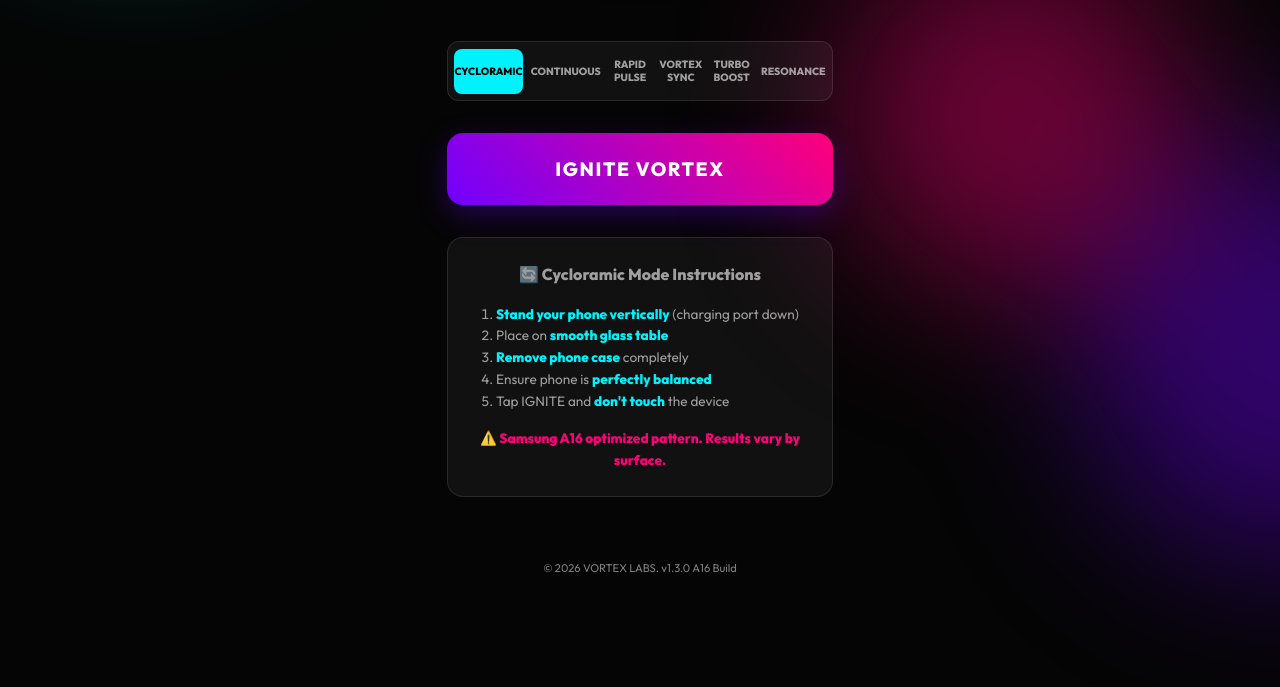
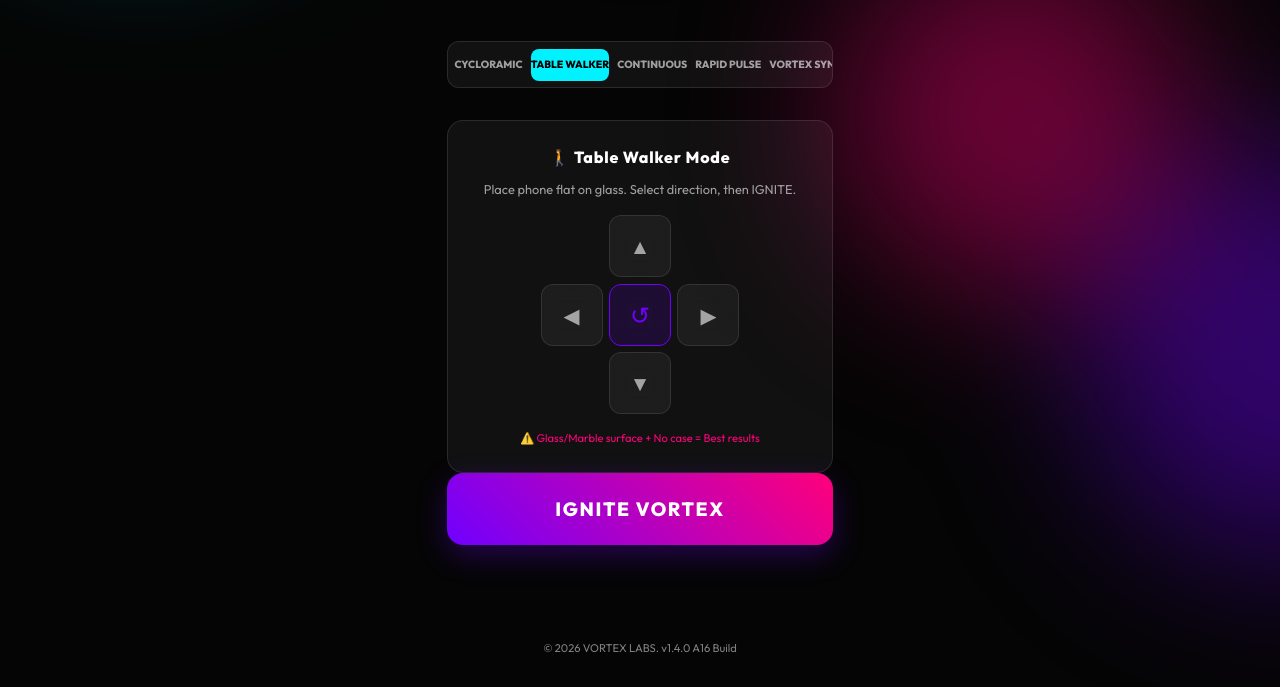
Before and after one commit to idusha-manaka/VORTEX, a website: page index.html in a window 1280 px wide. Shown: the part 451-1138 px from the top of the page. Before the commit the page ends 1058 px from the top, so only its background shows below. Drawn offline with Linux system fonts and the light colour scheme.

Commit message:
Update v1.4.0: Table Walker mode with D-Pad direction controls

```diff
--- a/index.html
+++ b/index.html
@@ -26,7 +26,7 @@
 
     <main class="container">
         <header>
-            <div class="version-badge">v1.3.0 - A16 OPTIMIZED</div>
+            <div class="version-badge">v1.4.0 - A16 OPTIMIZED</div>
             <h1 class="logo">VORTEX</h1>
             <p class="subtitle">Precision Rotation Control</p>
         </header>
@@ -43,7 +43,8 @@
 
         <section class="controls">
             <div class="mode-selector">
-                <button class="mode-btn active" data-mode="cycloramic">CYCLORAMIC</button>
+                <button class="mode-btn" data-mode="cycloramic">CYCLORAMIC</button>
+                <button class="mode-btn active" data-mode="walker">TABLE WALKER</button>
                 <button class="mode-btn" data-mode="continuous">CONTINUOUS</button>
                 <button class="mode-btn" data-mode="pulse">RAPID PULSE</button>
                 <button class="mode-btn" data-mode="vortex">VORTEX SYNC</button>
@@ -51,14 +52,28 @@
                 <button class="mode-btn" data-mode="resonance">RESONANCE</button>
             </div>
 
-            <div class="action-area">
-                <button id="mainToggle" class="main-trigger">
-                    <span class="btn-text">IGNITE VORTEX</span>
-                    <div class="btn-ripple"></div>
-                </button>
+            <!-- TABLE WALKER Direction Pad -->
+            <div class="info-card walker-panel" style="display:block;">
+                <h3>🚶 Table Walker Mode</h3>
+                <p style="margin-bottom:1rem; font-size:0.8rem; color:var(--text-dim);">Place phone flat on glass. Select direction, then IGNITE.</p>
+                <div class="dpad">
+                    <div class="dpad-row">
+                        <button class="dpad-btn" id="dpad-up">▲</button>
+                    </div>
+                    <div class="dpad-row">
+                        <button class="dpad-btn" id="dpad-left">◀</button>
+                        <button class="dpad-btn dpad-center" id="dpad-spin">↺</button>
+                        <button class="dpad-btn" id="dpad-right">▶</button>
+                    </div>
+                    <div class="dpad-row">
+                        <button class="dpad-btn" id="dpad-down">▼</button>
+                    </div>
+                </div>
+                <p class="warning" style="color:var(--accent); font-size:0.7rem; margin-top:1rem;">⚠️ Glass/Marble surface + No case = Best results</p>
             </div>
 
-            <div class="info-card cycloramic-instructions">
+            <!-- CYCLORAMIC Instructions -->
+            <div class="info-card cycloramic-instructions" style="display:none;">
                 <h3>🔄 Cycloramic Mode Instructions</h3>
                 <ol style="text-align: left; margin: 1rem 0; padding-left: 1.5rem;">
                     <li><strong>Stand your phone vertically</strong> (charging port down)</li>
@@ -70,14 +85,22 @@
                 <p class="warning" style="color: var(--accent); font-weight: bold;">⚠️ Samsung A16 optimized pattern. Results vary by surface.</p>
             </div>
 
-            <div class="info-card general-instructions" style="display: none;">
+            <!-- General Instructions -->
+            <div class="info-card general-instructions" style="display:none;">
                 <p>Place your device on a <strong>smooth, flat surface</strong> (like glass) for optimal vibration results.</p>
+            </div>
+
+            <div class="action-area">
+                <button id="mainToggle" class="main-trigger">
+                    <span class="btn-text">IGNITE VORTEX</span>
+                    <div class="btn-ripple"></div>
+                </button>
             </div>
         </section>
     </main>
 
     <footer class="footer">
-        <p>&copy; 2026 VORTEX LABS. v1.3.0 A16 Build</p>
+        <p>&copy; 2026 VORTEX LABS. v1.4.0 A16 Build</p>
     </footer>
 
     <script src="script.js"></script>
--- a/script.js
+++ b/script.js
@@ -20,33 +20,84 @@ document.addEventListener('DOMContentLoaded', () => {
     }
 
     let isActive = false;
-    let currentMode = 'cycloramic';
+    let currentMode = 'walker';
+    let walkerDirection = 'forward'; // default walker direction
     let vibrationInterval = null;
 
+    // ─── TABLE WALKER PATTERNS ───────────────────────────────────────────────
+    // Asymmetric bursts: Heavy-side vibration pushes phone in opposite direction.
+    // Pattern = [vibrate_ms, pause_ms, ...]
+    const walkerPatterns = {
+        // Forward: stronger burst at start → momentum pushes phone forward
+        forward:  [200, 20, 200, 20, 200, 20, 80, 80, 80, 80],
+        // Backward: long pause first then burst → phone slides back
+        backward: [80, 80, 80, 80, 200, 20, 200, 20, 200, 20],
+        // Left: escalating short bursts biased asymmetrically
+        left:     [300, 10, 50, 100, 300, 10, 50, 100, 300, 10],
+        // Right: mirror of left
+        right:    [50, 100, 300, 10, 50, 100, 300, 10, 50, 100],
+        // Spin: alternating heavy/light to create rotational torque
+        spin:     [200, 30, 80, 30, 200, 30, 80, 30, 200, 30, 80, 30],
+    };
+
     const patterns = {
+        // Walker uses walkerPatterns, so just a placeholder here
+        walker: walkerPatterns.forward,
+
         // CYCLORAMIC MODE - Samsung A16 Optimized for Standing Rotation
         cycloramic: [
-            // Asymmetric bursts to create directional momentum
-            150, 50,  // Strong push
-            100, 30,  // Medium push
-            150, 50,  // Strong push
-            80, 30,   // Light push
-            150, 50,  // Strong push
-            100, 30,  // Medium push
-            150, 50,  // Strong push
-            80, 30,   // Light push
-            // Repeat pattern for continuous rotation
             150, 50, 100, 30, 150, 50, 80, 30,
-            150, 50, 100, 30, 150, 50, 80, 30
+            150, 50, 100, 30, 150, 50, 80, 30,
+            150, 50, 100, 30, 150, 50, 80, 30,
+            150, 50, 100, 30, 150, 50, 80, 30,
         ],
-        continuous: [1000], // Loop this every second
-        pulse: [100, 50, 100, 50, 100, 50, 100, 50],
-        vortex: [200, 100, 150, 80, 100, 50, 50, 30, 20, 10, 50, 100],
-        turbo: [500, 100, 10, 10, 10, 10, 500, 100, 10, 10, 10, 10],
-        resonance: [50, 50, 100, 100, 150, 150, 200, 200, 150, 150, 100, 100, 50, 50]
+        continuous: [1000],
+        pulse:      [100, 50, 100, 50, 100, 50, 100, 50],
+        vortex:     [200, 100, 150, 80, 100, 50, 50, 30, 20, 10, 50, 100],
+        turbo:      [500, 100, 10, 10, 10, 10, 500, 100, 10, 10, 10, 10],
+        resonance:  [50, 50, 100, 100, 150, 150, 200, 200, 150, 150, 100, 100, 50, 50],
     };
 
-    // Mode Selection Logic
+    // ─── D-PAD CONTROLS ──────────────────────────────────────────────────────
+    const dpadBtns = {
+        up:    document.getElementById('dpad-up'),
+        down:  document.getElementById('dpad-down'),
+        left:  document.getElementById('dpad-left'),
+        right: document.getElementById('dpad-right'),
+        spin:  document.getElementById('dpad-spin'),
+    };
+
+    const directionMap = {
+        up:    'forward',
+        down:  'backward',
+        left:  'left',
+        right: 'right',
+        spin:  'spin',
+    };
+
+    Object.entries(dpadBtns).forEach(([key, btn]) => {
+        if (!btn) return;
+        btn.addEventListener('click', () => {
+            // Highlight selected direction
+            Object.values(dpadBtns).forEach(b => b && b.classList.remove('dpad-active'));
+            btn.classList.add('dpad-active');
+
+            walkerDirection = directionMap[key];
+            patterns.walker = walkerPatterns[walkerDirection];
+
+            // If already running, restart with new pattern
+            if (isActive) {
+                navigator.vibrate(0);
+                clearInterval(vibrationInterval);
+                setTimeout(() => {
+                    executeVibration();
+                    vibrationInterval = setInterval(executeVibration, 1200);
+                }, 100);
+            }
+        });
+    });
+
+    // ─── MODE SELECTION ───────────────────────────────────────────────────────
     modeButtons.forEach(btn => {
         btn.addEventListener('click', () => {
             if (isActive) stopVibration();
@@ -55,27 +106,17 @@ document.addEventListener('DOMContentLoaded', () => {
             btn.classList.add('active');
             currentMode = btn.dataset.mode;
 
-            // Toggle instruction cards
-            const cycloInstructions = document.querySelector('.cycloramic-instructions');
-            const generalInstructions = document.querySelector('.general-instructions');
-
-            if (currentMode === 'cycloramic') {
-                cycloInstructions.style.display = 'block';
-                generalInstructions.style.display = 'none';
-            } else {
-                cycloInstructions.style.display = 'none';
-                generalInstructions.style.display = 'block';
-            }
+            // Show/hide instruction cards
+            document.querySelector('.walker-panel').style.display          = currentMode === 'walker'     ? 'block' : 'none';
+            document.querySelector('.cycloramic-instructions').style.display = currentMode === 'cycloramic' ? 'block' : 'none';
+            document.querySelector('.general-instructions').style.display    = !['walker','cycloramic'].includes(currentMode) ? 'block' : 'none';
         });
     });
 
-    // Main Toggle Logic
+    // ─── MAIN TOGGLE ─────────────────────────────────────────────────────────
     mainToggle.addEventListener('click', () => {
-        if (!isActive) {
-            startVibration();
-        } else {
-            stopVibration();
-        }
+        if (!isActive) startVibration();
+        else stopVibration();
     });
 
     function startVibration() {
@@ -92,9 +133,11 @@ document.addEventListener('DOMContentLoaded', () => {
 
         executeVibration();
 
-        // Loop for all patterns - Cycloramic needs faster repeat
-        const loopInterval = currentMode === 'cycloramic' ? 1500 :
-                            currentMode === 'continuous' ? 1000 : 2000;
+        const loopInterval =
+            currentMode === 'walker'     ? 1200 :
+            currentMode === 'cycloramic' ? 1500 :
+            currentMode === 'continuous' ? 1000 : 2000;
+
         vibrationInterval = setInterval(executeVibration, loopInterval);
     }
 
@@ -111,15 +154,14 @@ document.addEventListener('DOMContentLoaded', () => {
 
     function executeVibration() {
         if (!isActive) return;
-
-        const pattern = patterns[currentMode];
+        const pattern = currentMode === 'walker'
+            ? walkerPatterns[walkerDirection]
+            : patterns[currentMode];
         navigator.vibrate(pattern);
     }
 
     // Safety: Stop if tab is hidden
     document.addEventListener("visibilitychange", () => {
-        if (document.hidden && isActive) {
-            stopVibration();
-        }
+        if (document.hidden && isActive) stopVibration();
     });
 });
--- a/style.css
+++ b/style.css
@@ -377,3 +377,86 @@ header {
         height: 150px;
     }
 }
+
+/* ── Table Walker D-PAD ─────────────────────────────────────────── */
+.info-card h3 {
+    font-size: 1rem;
+    font-weight: 800;
+    color: var(--text-main);
+    margin-bottom: 0.5rem;
+    letter-spacing: 0.05rem;
+}
+
+.info-card ol {
+    color: var(--text-dim);
+    font-size: 0.82rem;
+}
+
+.info-card li {
+    margin-bottom: 0.3rem;
+}
+
+.dpad {
+    display: flex;
+    flex-direction: column;
+    align-items: center;
+    gap: 0.4rem;
+    margin: 1rem auto;
+    width: fit-content;
+}
+
+.dpad-row {
+    display: flex;
+    gap: 0.4rem;
+    align-items: center;
+}
+
+.dpad-btn {
+    width: 62px;
+    height: 62px;
+    background: var(--glass);
+    border: 1px solid var(--glass-border);
+    border-radius: 12px;
+    color: var(--text-dim);
+    font-size: 1.3rem;
+    cursor: pointer;
+    transition: all 0.2s;
+    display: flex;
+    align-items: center;
+    justify-content: center;
+    backdrop-filter: blur(10px);
+}
+
+.dpad-btn:active {
+    transform: scale(0.9);
+}
+
+.dpad-btn.dpad-active {
+    background: rgba(0, 242, 255, 0.15);
+    border-color: var(--primary);
+    color: var(--primary);
+    box-shadow: 0 0 20px rgba(0, 242, 255, 0.3);
+}
+
+.dpad-center {
+    background: rgba(112, 0, 255, 0.15);
+    border-color: var(--secondary);
+    color: var(--secondary);
+    font-size: 1.5rem;
+}
+
+.dpad-center.dpad-active {
+    background: rgba(112, 0, 255, 0.3);
+    border-color: var(--secondary);
+    color: #fff;
+    box-shadow: 0 0 20px rgba(112, 0, 255, 0.5);
+}
+
+/* Mode selector scrollable on small screens */
+.mode-selector {
+    overflow-x: auto;
+    flex-wrap: nowrap;
+    scrollbar-width: none;
+}
+.mode-selector::-webkit-scrollbar { display: none; }
+.mode-btn { white-space: nowrap; }
--- a/sw.js
+++ b/sw.js
@@ -1,4 +1,4 @@
-const CACHE_NAME = 'vortex-v1.3.0';
+const CACHE_NAME = 'vortex-v1.4.0';
 const ASSETS = [
   './',
   './index.html',
```
